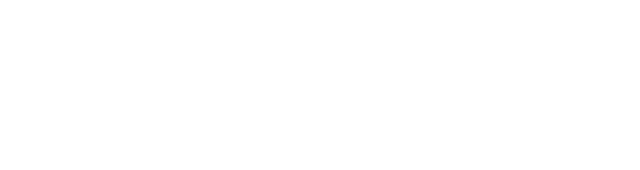
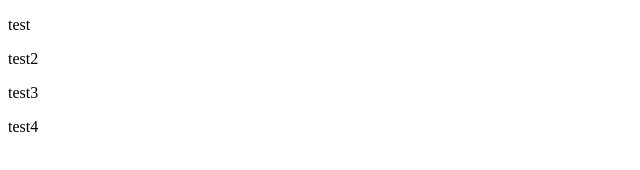
Before and after one commit to potmeezy/test3, a plain HTML site: page index.html in a window 1280 px wide. Shown: the whole page, without its empty margins (0-640 px from the left). Drawn offline with Linux system fonts and the light colour scheme.

Commit message:
add test

```diff
--- a/index.html
+++ b/index.html
@@ -7,6 +7,9 @@
     <title>Document</title>
 </head>
 <body>
-
+    <p>test</p>
+    <p>test2</p>
+    <p>test3</p>
+    <p>test4</p>
 </body>
 </html>
```
